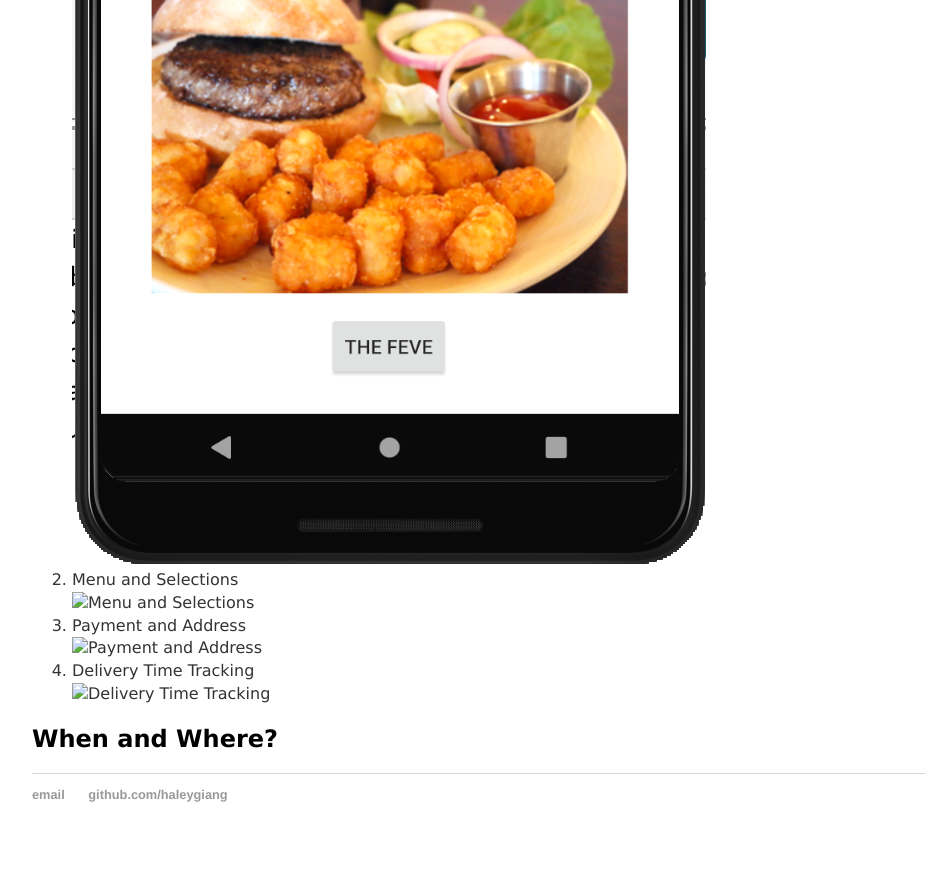
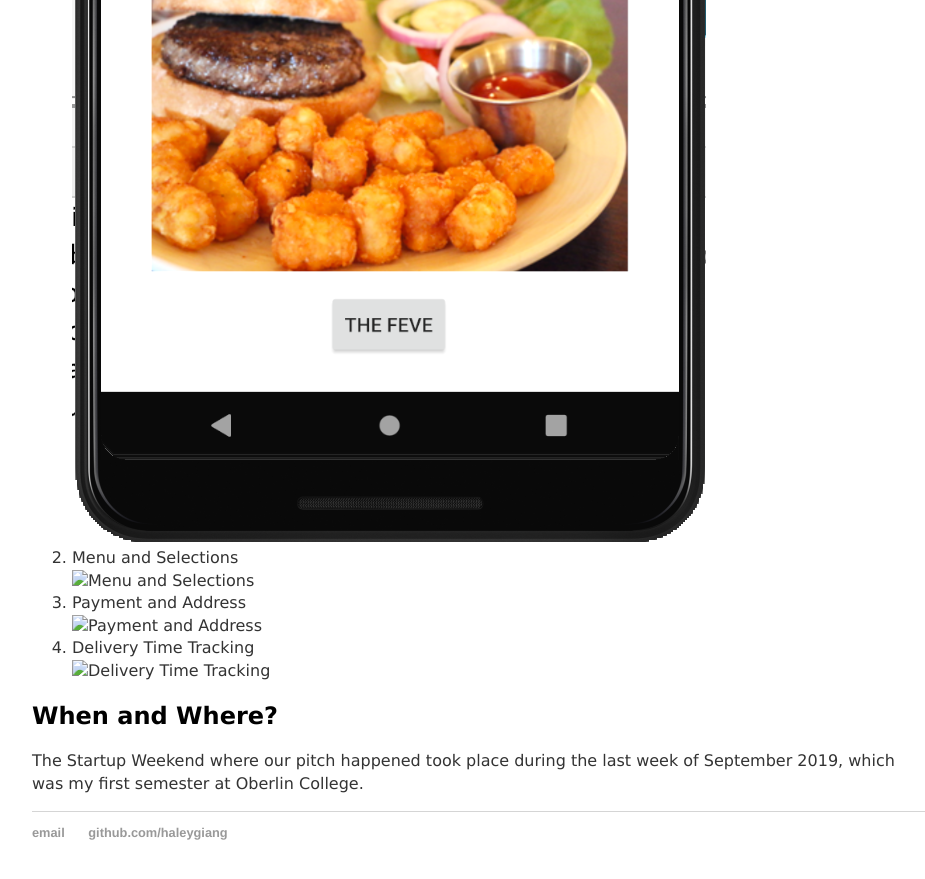
Before and after one commit to haleygiang/haleygiang.github.io, a Jekyll site: the page built from _posts/2020-03-26-obie-food-app.md, in a window 1280 px wide and 900 px high, scrolled down 1487 px. Shown: the top 879 px of the window, without its empty margins (160-1085 px from the left). Built offline with Jekyll 4.4.1, drawn with Linux system fonts in a browser that asks for light colours; some of the changed text lies outside the part shown.

Commit message:
Update 2020-03-26-obie-food-app.md

```diff
--- a/_posts/2020-03-26-obie-food-app.md
+++ b/_posts/2020-03-26-obie-food-app.md
@@ -25,7 +25,6 @@ permalink: /obie-food/
 </p>
 <ol>
 	<li>Display of Restaurants</li>
-	![image](../images/leaves.jpg)
 	<img src="https://github.com/haleygiang/haleygiang.github.io/blob/master/_assets/images/homepage.png" alt="Homepage" align="center">
 	<li>Menu and Selections</li>
 	<img src="/assets/images/leaves.jpg" alt="Menu and Selections" align="center">
@@ -36,3 +35,4 @@ permalink: /obie-food/
 </ol>
 
 <h2>When and Where?</h2>
+<p>The Startup Weekend where our pitch happened took place during the last week of September 2019, which was my first semester at Oberlin College.</p>
```
